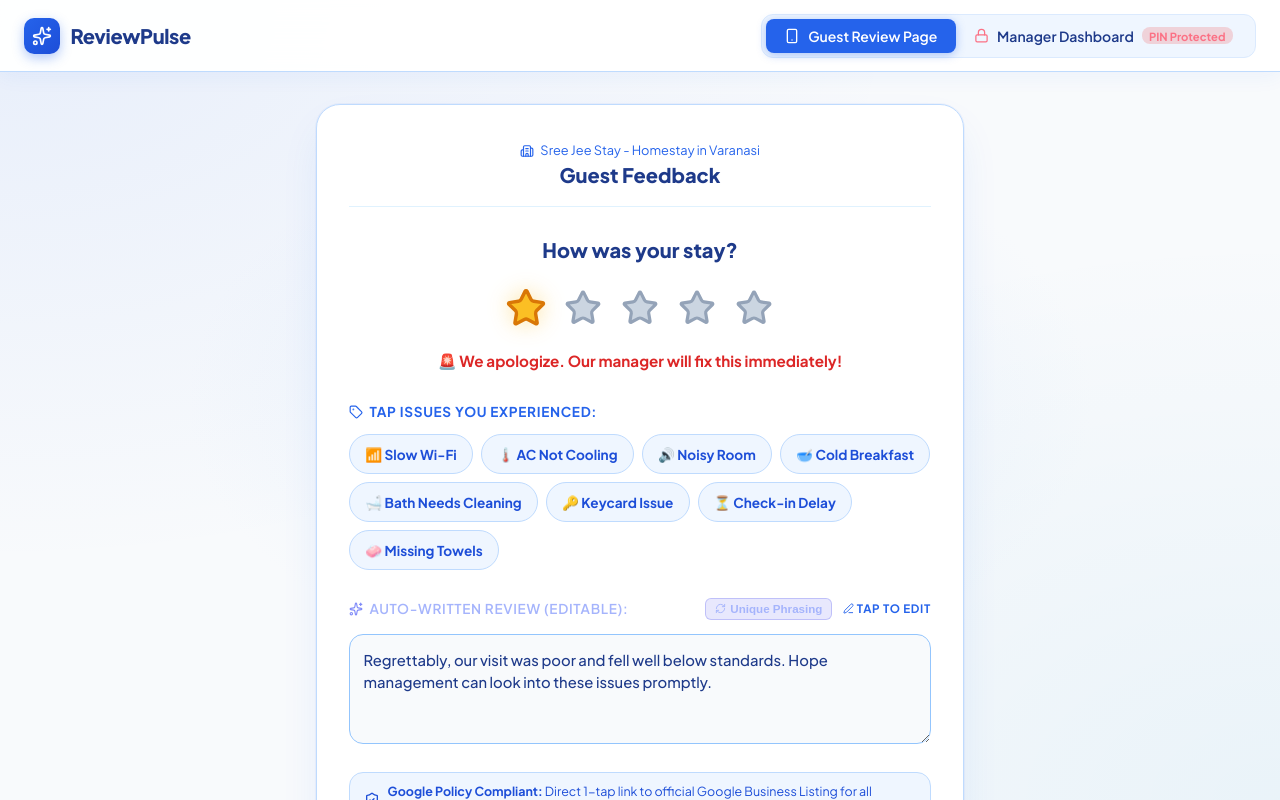
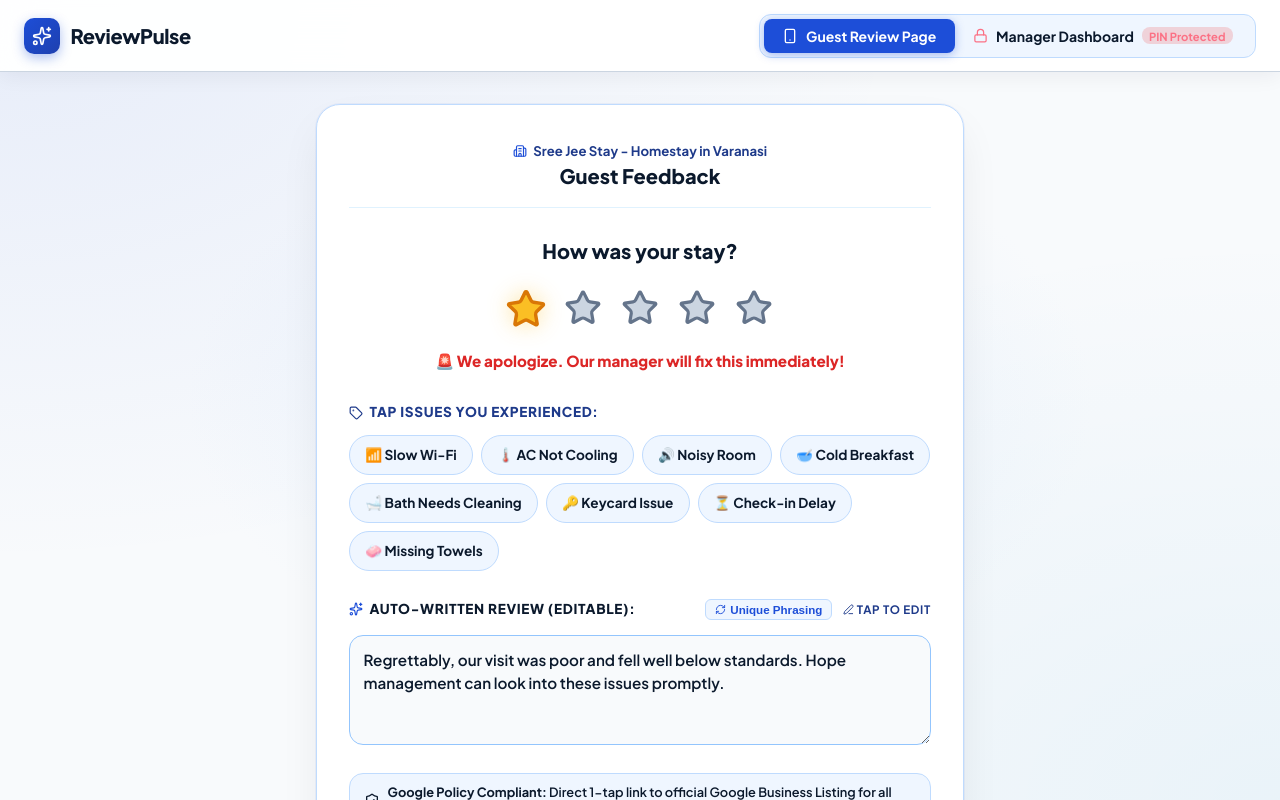
Before and after one commit to Himanshigoswami15/sree-jee-stay, a React (Vite) app: page / in a window 1280 px wide. Both pictures are taken after a click on the button 525 px from the left and 307 px from the top of the page. Shown: the top 800 px of the page. Built offline with nearby package versions, Linux system fonts and the light colour scheme.

Commit message:
Update font typography across all components to rich Deep Navy Blue

```diff
--- a/src/components/GuestFlow/AutoReviewEditor.jsx
+++ b/src/components/GuestFlow/AutoReviewEditor.jsx
@@ -7,8 +7,8 @@ export function AutoReviewEditor({ reviewText, onTextChange, rating, onRefreshPh
   return (
     <div className="review-editor-section">
       <div className="section-label" style={{ display: 'flex', alignItems: 'center', justifyContent: 'space-between', marginBottom: '0.4rem' }}>
-        <span style={{ display: 'flex', alignItems: 'center', gap: '0.4rem', color: '#a5b4fc', fontWeight: 600 }}>
-          <Sparkles size={14} color="#818cf8" />
+        <span style={{ display: 'flex', alignItems: 'center', gap: '0.4rem', color: '#0b192c', fontWeight: 800 }}>
+          <Sparkles size={14} color="#1d4ed8" />
           Auto-Written Review (Editable):
         </span>
 
@@ -18,9 +18,9 @@ export function AutoReviewEditor({ reviewText, onTextChange, rating, onRefreshPh
               type="button"
               onClick={onRefreshPhrasing}
               style={{
-                background: 'rgba(99, 102, 241, 0.15)',
-                border: '1px solid rgba(99, 102, 241, 0.3)',
-                color: '#a5b4fc',
+                background: '#eff6ff',
+                border: '1px solid #bfdbfe',
+                color: '#1d4ed8',
                 borderRadius: '6px',
                 padding: '0.2rem 0.55rem',
                 fontSize: '0.725rem',
@@ -28,7 +28,7 @@ export function AutoReviewEditor({ reviewText, onTextChange, rating, onRefreshPh
                 display: 'flex',
                 alignItems: 'center',
                 gap: '0.3rem',
-                fontWeight: 600
+                fontWeight: 700
               }}
               title="Generate a unique new sentence variation"
             >
@@ -36,7 +36,7 @@ export function AutoReviewEditor({ reviewText, onTextChange, rating, onRefreshPh
             </button>
           )}
 
-          <span style={{ fontSize: '0.725rem', color: 'var(--text-muted)', display: 'flex', alignItems: 'center', gap: '0.2rem' }}>
+          <span style={{ fontSize: '0.725rem', color: '#1e3a8a', fontWeight: 700, display: 'flex', alignItems: 'center', gap: '0.2rem' }}>
             <Edit3 size={11} /> Tap to edit
           </span>
         </div>
--- a/src/components/GuestFlow/GuestReviewCard.jsx
+++ b/src/components/GuestFlow/GuestReviewCard.jsx
@@ -80,8 +80,8 @@ export function GuestReviewCard() {
       {/* Clean Header without Room Number */}
       <div className="hotel-badge-header" style={{ justifyContent: 'center', textAlign: 'center' }}>
         <div className="hotel-info" style={{ alignItems: 'center' }}>
-          <div style={{ display: 'flex', alignItems: 'center', gap: '0.4rem', color: 'var(--text-muted)', fontSize: '0.8rem' }}>
-            <Building2 size={14} /> {settings.hotelName}
+          <div style={{ display: 'flex', alignItems: 'center', gap: '0.4rem', color: '#1e3a8a', fontSize: '0.825rem', fontWeight: 700 }}>
+            <Building2 size={14} color="#1d4ed8" /> {settings.hotelName}
           </div>
           <div className="hotel-name" style={{ fontSize: '1.25rem' }}>Guest Feedback</div>
         </div>
--- a/src/index.css
+++ b/src/index.css
@@ -3,14 +3,14 @@
 :root {
   --font-family: 'Plus Jakarta Sans', -apple-system, BlinkMacSystemFont, 'Segoe UI', Roboto, sans-serif;
 
-  /* Crisp White & Ocean Blue Theme Palette */
+  /* White & Deep Navy Blue Theme Palette */
   --bg-main: #f8fafc;
   --bg-card: #ffffff;
-  --bg-card-border: #dbeafe;
+  --bg-card-border: #cbd5e1;
   --bg-glass: rgba(255, 255, 255, 0.95);
 
-  --primary: #2563eb;
-  --primary-hover: #1d4ed8;
+  --primary: #1d4ed8;
+  --primary-hover: #1e40af;
   --primary-light: #eff6ff;
 
   --secondary: #0284c7;
@@ -18,9 +18,10 @@
   --warning: #d97706;
   --danger: #dc2626;
 
-  --text-main: #1e3a8a;
-  --text-muted: #2563eb;
-  --text-dark: #0f172a;
+  /* Rich Deep Navy Blue Fonts */
+  --text-main: #0b192c;
+  --text-muted: #1e3a8a;
+  --text-dark: #030712;
 
   --star-gold: #fbbf24;
   --star-gold-glow: rgba(251, 191, 36, 0.4);
@@ -29,8 +30,8 @@
   --radius-md: 14px;
   --radius-lg: 22px;
 
-  --shadow-glow: 0 0 25px rgba(37, 99, 235, 0.2);
-  --shadow-card: 0 10px 30px -5px rgba(37, 99, 235, 0.08);
+  --shadow-glow: 0 0 25px rgba(29, 78, 216, 0.2);
+  --shadow-card: 0 10px 30px -5px rgba(11, 25, 44, 0.08);
   --transition: all 0.25s cubic-bezier(0.4, 0, 0.2, 1);
 }
 
@@ -49,11 +50,11 @@ body {
   font-family: var(--font-family);
   background-color: #f8fafc;
   background-image:
-    radial-gradient(at 0% 0%, rgba(37, 99, 235, 0.08) 0px, transparent 50%),
+    radial-gradient(at 0% 0%, rgba(29, 78, 216, 0.08) 0px, transparent 50%),
     radial-gradient(at 100% 100%, rgba(2, 132, 199, 0.06) 0px, transparent 50%),
     radial-gradient(at 50% 50%, rgba(219, 234, 254, 0.5) 0px, transparent 50%);
   background-attachment: fixed;
-  color: var(--text-main);
+  color: #0b192c;
   min-height: 100vh;
   line-height: 1.5;
   -webkit-font-smoothing: antialiased;
@@ -72,7 +73,7 @@ body {
   border-radius: 4px;
 }
 ::-webkit-scrollbar-thumb:hover {
-  background: #3b82f6;
+  background: #1d4ed8;
 }
 
 /* Navigation Header */
@@ -83,13 +84,13 @@ body {
   background: rgba(255, 255, 255, 0.95);
   backdrop-filter: blur(16px);
   -webkit-backdrop-filter: blur(16px);
-  border-bottom: 1px solid #bfdbfe;
+  border-bottom: 1px solid #cbd5e1;
   padding: 0.85rem 1.5rem;
   display: flex;
   align-items: center;
   justify-content: space-between;
   gap: 1rem;
-  box-shadow: 0 4px 20px rgba(37, 99, 235, 0.06);
+  box-shadow: 0 4px 20px rgba(11, 25, 44, 0.06);
 }
 
 .brand-title {
@@ -99,12 +100,12 @@ body {
   font-size: 1.25rem;
   font-weight: 800;
   letter-spacing: -0.02em;
-  color: #1e3a8a;
+  color: #0b192c;
   white-space: nowrap;
 }
 
 .brand-icon {
-  background: linear-gradient(135deg, #2563eb, #1d4ed8);
+  background: linear-gradient(135deg, #1d4ed8, #1e40af);
   width: 36px;
   height: 36px;
   border-radius: 10px;
@@ -112,7 +113,7 @@ body {
   align-items: center;
   justify-content: center;
   color: white;
-  box-shadow: 0 4px 12px rgba(37, 99, 235, 0.35);
+  box-shadow: 0 4px 12px rgba(29, 78, 216, 0.35);
   flex-shrink: 0;
 }
 
@@ -121,15 +122,15 @@ body {
   background: #eff6ff;
   padding: 4px;
   border-radius: 12px;
-  border: 1px solid #dbeafe;
+  border: 1px solid #bfdbfe;
 }
 
 .nav-tab-btn {
   background: transparent;
   border: none;
-  color: #1e3a8a;
+  color: #0b192c;
   font-family: inherit;
-  font-weight: 600;
+  font-weight: 700;
   font-size: 0.875rem;
   padding: 0.5rem 1.15rem;
   border-radius: 8px;
@@ -142,13 +143,13 @@ body {
 }
 
 .nav-tab-btn.active {
-  background: #2563eb;
+  background: #1d4ed8;
   color: white;
-  box-shadow: 0 2px 10px rgba(37, 99, 235, 0.35);
+  box-shadow: 0 2px 10px rgba(29, 78, 216, 0.35);
 }
 
 .nav-tab-btn:hover:not(.active) {
-  color: #1d4ed8;
+  color: #1e40af;
   background: #dbeafe;
 }
 
@@ -171,7 +172,7 @@ body {
 .alert-toast-card {
   background: #ffffff;
   backdrop-filter: blur(12px);
-  color: #1e3a8a;
+  color: #0b192c;
   padding: 1.15rem 1.25rem;
   border-radius: 16px;
   box-shadow: 0 15px 35px rgba(239, 68, 68, 0.2);
@@ -185,16 +186,16 @@ body {
   display: flex;
   align-items: center;
   justify-content: space-between;
-  font-weight: 700;
+  font-weight: 800;
   font-size: 0.95rem;
   color: #dc2626;
 }
 
 .alert-toast-body {
   font-size: 0.875rem;
-  opacity: 0.95;
+  font-weight: 600;
   line-height: 1.4;
-  color: #1e3a8a;
+  color: #0b192c;
 }
 
 .alert-toast-actions {
@@ -205,7 +206,7 @@ body {
 }
 
 .btn-toast-action {
-  background: #2563eb;
+  background: #1d4ed8;
   color: white;
   border: none;
   font-family: inherit;
@@ -221,15 +222,15 @@ body {
 }
 
 .btn-toast-action:hover {
-  background: #1d4ed8;
+  background: #1e40af;
 }
 
 .btn-toast-close {
   background: #f1f5f9;
-  color: #475569;
+  color: #1e3a8a;
   border: 1px solid #cbd5e1;
   font-family: inherit;
-  font-weight: 600;
+  font-weight: 700;
   font-size: 0.8rem;
   padding: 0.45rem 0.85rem;
   border-radius: 8px;
@@ -254,11 +255,12 @@ body {
   border: 1px solid #bfdbfe;
   padding: 2.25rem 2rem;
   box-shadow:
-    0 20px 45px -10px rgba(37, 99, 235, 0.12),
-    0 0 0 1px rgba(37, 99, 235, 0.05);
+    0 20px 45px -10px rgba(11, 25, 44, 0.1),
+    0 0 0 1px rgba(29, 78, 216, 0.05);
   display: flex;
   flex-direction: column;
   gap: 1.75rem;
+  color: #0b192c;
 }
 
 .hotel-badge-header {
@@ -278,7 +280,7 @@ body {
 .hotel-name {
   font-weight: 800;
   font-size: 1.25rem;
-  color: #1e3a8a;
+  color: #0b192c;
 }
 
 .room-tag {
@@ -288,7 +290,7 @@ body {
   font-size: 0.8rem;
   font-weight: 700;
   background: #eff6ff;
-  color: #2563eb;
+  color: #1d4ed8;
   padding: 0.3rem 0.75rem;
   border-radius: 20px;
   border: 1px solid #bfdbfe;
@@ -306,7 +308,7 @@ body {
 .rating-prompt {
   font-size: 1.25rem;
   font-weight: 800;
-  color: #1e3a8a;
+  color: #0b192c;
 }
 
 .stars-row {
@@ -343,7 +345,7 @@ body {
   width: 38px;
   height: 38px;
   fill: #cbd5e1;
-  stroke: #94a3b8;
+  stroke: #64748b;
   transition: var(--transition);
 }
 
@@ -355,11 +357,11 @@ body {
 }
 
 .sentiment-label {
-  font-weight: 700;
+  font-weight: 800;
   font-size: 0.95rem;
   min-height: 24px;
   transition: var(--transition);
-  color: #1e3a8a;
+  color: #0b192c;
 }
 
 .sentiment-label.positive {
@@ -378,10 +380,10 @@ body {
 
 .section-label {
   font-size: 0.85rem;
-  font-weight: 700;
+  font-weight: 800;
   text-transform: uppercase;
   letter-spacing: 0.05em;
-  color: #2563eb;
+  color: #1e3a8a;
 }
 
 .chips-grid {
@@ -393,7 +395,7 @@ body {
 .chip-btn {
   background: #eff6ff;
   border: 1px solid #bfdbfe;
-  color: #1d4ed8;
+  color: #0b192c;
   font-family: inherit;
   font-size: 0.85rem;
   font-weight: 700;
@@ -410,15 +412,15 @@ body {
 
 .chip-btn:hover {
   background: #dbeafe;
-  color: #1e40af;
+  color: #1d4ed8;
   border-color: #93c5fd;
 }
 
 .chip-btn.selected-pos {
-  background: linear-gradient(135deg, #2563eb 0%, #1d4ed8 100%);
+  background: linear-gradient(135deg, #1d4ed8 0%, #1e40af 100%);
   color: white;
-  border-color: #2563eb;
-  box-shadow: 0 4px 14px rgba(37, 99, 235, 0.35);
+  border-color: #1d4ed8;
+  box-shadow: 0 4px 14px rgba(29, 78, 216, 0.35);
   transform: translateY(-1px);
 }
 
@@ -441,23 +443,28 @@ body {
   width: 100%;
   min-height: 110px;
   background: #f8fafc;
-  border: 1px solid #93c5fd;
+  border: 1.5px solid #93c5fd;
   border-radius: var(--radius-md);
   padding: 0.85rem;
-  color: #1e3a8a;
+  color: #0b192c;
   font-family: inherit;
-  font-size: 0.925rem;
-  font-weight: 500;
+  font-size: 0.95rem;
+  font-weight: 600;
   line-height: 1.5;
   resize: vertical;
   transition: var(--transition);
 }
 
+.review-textarea::placeholder {
+  color: #475569;
+  font-weight: 500;
+}
+
 .review-textarea:focus {
   outline: none;
   background: #ffffff;
-  border-color: #2563eb;
-  box-shadow: 0 0 0 3px rgba(37, 99, 235, 0.2);
+  border-color: #1d4ed8;
+  box-shadow: 0 0 0 3px rgba(29, 78, 216, 0.2);
 }
 
 /* Policy Compliance Notice */
@@ -467,10 +474,11 @@ body {
   gap: 0.5rem;
   background: #eff6ff;
   border: 1px solid #bfdbfe;
-  color: #1d4ed8;
+  color: #0b192c;
   padding: 0.65rem 0.85rem;
   border-radius: var(--radius-md);
-  font-size: 0.78rem;
+  font-size: 0.8rem;
+  font-weight: 600;
   line-height: 1.35;
 }
 
@@ -483,34 +491,34 @@ body {
 
 .btn-primary-action {
   width: 100%;
-  background: linear-gradient(135deg, #2563eb 0%, #1d4ed8 100%);
+  background: linear-gradient(135deg, #1d4ed8 0%, #1e40af 100%);
   color: white;
   border: none;
   padding: 0.95rem;
   border-radius: var(--radius-md);
   font-family: inherit;
-  font-weight: 700;
+  font-weight: 800;
   font-size: 0.95rem;
   cursor: pointer;
   display: flex;
   align-items: center;
   justify-content: center;
   gap: 0.5rem;
-  box-shadow: 0 6px 20px rgba(37, 99, 235, 0.35);
+  box-shadow: 0 6px 20px rgba(29, 78, 216, 0.35);
   transition: var(--transition);
   min-height: 48px;
 }
 
 .btn-primary-action:hover {
   transform: translateY(-2px);
-  box-shadow: 0 8px 25px rgba(37, 99, 235, 0.45);
+  box-shadow: 0 8px 25px rgba(29, 78, 216, 0.45);
 }
 
 .btn-secondary-action {
   width: 100%;
   background: #ffffff;
-  border: 1px solid #bfdbfe;
-  color: #1d4ed8;
+  border: 1.5px solid #bfdbfe;
+  color: #0b192c;
   padding: 0.75rem;
   border-radius: var(--radius-md);
   font-family: inherit;
@@ -527,7 +535,7 @@ body {
 
 .btn-secondary-action:hover {
   background: #eff6ff;
-  color: #1e40af;
+  color: #1d4ed8;
   border-color: #93c5fd;
 }
 
@@ -539,6 +547,7 @@ body {
   display: flex;
   flex-direction: column;
   gap: 2rem;
+  color: #0b192c;
 }
 
 .dashboard-header {
@@ -553,12 +562,13 @@ body {
   font-size: 1.75rem;
   font-weight: 800;
   letter-spacing: -0.02em;
-  color: #1e3a8a;
+  color: #0b192c;
 }
 
 .dashboard-title-group p {
-  color: #3b82f6;
+  color: #1e3a8a;
   font-size: 0.9rem;
+  font-weight: 600;
 }
 
 .metrics-grid {
@@ -577,7 +587,7 @@ body {
   gap: 0.5rem;
   position: relative;
   overflow: hidden;
-  box-shadow: 0 8px 25px -5px rgba(37, 99, 235, 0.08);
+  box-shadow: 0 8px 25px -5px rgba(11, 25, 44, 0.08);
 }
 
 .metric-card::before {
@@ -587,7 +597,7 @@ body {
   left: 0;
   width: 4px;
   height: 100%;
-  background: #2563eb;
+  background: #1d4ed8;
 }
 
 .metric-card.alert-card::before {
@@ -606,21 +616,22 @@ body {
   display: flex;
   align-items: center;
   justify-content: space-between;
-  color: #3b82f6;
+  color: #1e3a8a;
   font-size: 0.85rem;
-  font-weight: 700;
+  font-weight: 800;
 }
 
 .metric-value {
   font-size: 2rem;
   font-weight: 800;
-  color: #1e3a8a;
+  color: #0b192c;
   line-height: 1;
 }
 
 .metric-footer {
-  font-size: 0.75rem;
-  color: #64748b;
+  font-size: 0.775rem;
+  color: #1e3a8a;
+  font-weight: 600;
 }
 
 /* Charts & Analytics */
@@ -638,13 +649,13 @@ body {
   display: flex;
   flex-direction: column;
   gap: 1.25rem;
-  box-shadow: 0 8px 25px -5px rgba(37, 99, 235, 0.08);
+  box-shadow: 0 8px 25px -5px rgba(11, 25, 44, 0.08);
 }
 
 .chart-title {
   font-size: 1.1rem;
   font-weight: 800;
-  color: #1e3a8a;
+  color: #0b192c;
   display: flex;
   align-items: center;
   justify-content: space-between;
@@ -668,7 +679,7 @@ body {
   justify-content: space-between;
   font-size: 0.85rem;
   font-weight: 700;
-  color: #1e3a8a;
+  color: #0b192c;
 }
 
 .bar-track {
@@ -681,7 +692,7 @@ body {
 
 .bar-fill-positive {
   height: 100%;
-  background: linear-gradient(90deg, #2563eb, #3b82f6);
+  background: linear-gradient(90deg, #1d4ed8, #2563eb);
   border-radius: 4px;
   transition: width 0.6s ease;
 }
@@ -702,7 +713,7 @@ body {
   display: flex;
   flex-direction: column;
   gap: 1.25rem;
-  box-shadow: 0 8px 25px -5px rgba(37, 99, 235, 0.08);
+  box-shadow: 0 8px 25px -5px rgba(11, 25, 44, 0.08);
 }
 
 .table-controls {
@@ -715,25 +726,29 @@ body {
 
 .search-input {
   background: #f8fafc;
-  border: 1px solid #bfdbfe;
-  color: #1e3a8a;
+  border: 1.5px solid #bfdbfe;
+  color: #0b192c;
   padding: 0.55rem 1rem;
   border-radius: var(--radius-sm);
   font-family: inherit;
   font-size: 0.875rem;
   min-width: 240px;
-  font-weight: 500;
+  font-weight: 600;
+}
+
+.search-input::placeholder {
+  color: #475569;
 }
 
 .filter-select {
   background: #f8fafc;
-  border: 1px solid #bfdbfe;
-  color: #1e3a8a;
+  border: 1.5px solid #bfdbfe;
+  color: #0b192c;
   padding: 0.55rem 1rem;
   border-radius: var(--radius-sm);
   font-family: inherit;
   font-size: 0.875rem;
-  font-weight: 500;
+  font-weight: 600;
 }
 
 .table-wrapper {
@@ -747,13 +762,14 @@ body {
   text-align: left;
   font-size: 0.875rem;
   min-width: 600px;
-  color: #1e3a8a;
+  color: #0b192c;
+  font-weight: 500;
 }
 
 .custom-table th {
   padding: 0.75rem 1rem;
   border-bottom: 2px solid #dbeafe;
-  color: #2563eb;
+  color: #1e3a8a;
   font-weight: 800;
   text-transform: uppercase;
   font-size: 0.75rem;
@@ -765,6 +781,7 @@ body {
   padding: 1rem;
   border-bottom: 1px solid #eff6ff;
   vertical-align: top;
+  color: #0b192c;
 }
 
 .custom-table tr:hover td {
@@ -795,7 +812,7 @@ body {
 
 .status-public {
   background: #eff6ff;
-  color: #2563eb;
+  color: #1d4ed8;
   border: 1px solid #bfdbfe;
 }
 
@@ -806,7 +823,7 @@ body {
   left: 0;
   right: 0;
   bottom: 0;
-  background: rgba(15, 23, 42, 0.5);
+  background: rgba(11, 25, 44, 0.55);
   backdrop-filter: blur(8px);
   z-index: 500;
   display: flex;
@@ -817,18 +834,18 @@ body {
 
 .modal-card {
   background: #ffffff;
-  border: 1px solid #bfdbfe;
+  border: 1.5px solid #bfdbfe;
   border-radius: var(--radius-lg);
   max-width: 540px;
   width: 100%;
   padding: 2rem;
-  box-shadow: 0 20px 50px rgba(37, 99, 235, 0.18);
+  box-shadow: 0 20px 50px rgba(11, 25, 44, 0.18);
   display: flex;
   flex-direction: column;
   gap: 1.5rem;
   max-height: 90vh;
   overflow-y: auto;
-  color: #1e3a8a;
+  color: #0b192c;
 }
 
 .modal-header {
@@ -840,7 +857,7 @@ body {
 .modal-title {
   font-size: 1.25rem;
   font-weight: 800;
-  color: #1e3a8a;
+  color: #0b192c;
 }
 
 .form-group {
@@ -851,26 +868,26 @@ body {
 
 .form-label {
   font-size: 0.85rem;
-  font-weight: 700;
-  color: #2563eb;
+  font-weight: 800;
+  color: #1e3a8a;
 }
 
 .form-input {
   background: #f8fafc;
-  border: 1px solid #93c5fd;
-  color: #1e3a8a;
+  border: 1.5px solid #93c5fd;
+  color: #0b192c;
   padding: 0.75rem 1rem;
   border-radius: var(--radius-sm);
   font-family: inherit;
   font-size: 0.9rem;
-  font-weight: 500;
+  font-weight: 600;
 }
 
 .form-input:focus {
   outline: none;
   background: #ffffff;
-  border-color: #2563eb;
-  box-shadow: 0 0 0 3px rgba(37, 99, 235, 0.2);
+  border-color: #1d4ed8;
+  box-shadow: 0 0 0 3px rgba(29, 78, 216, 0.2);
 }
 
 /* Responsive Media Queries */
```
